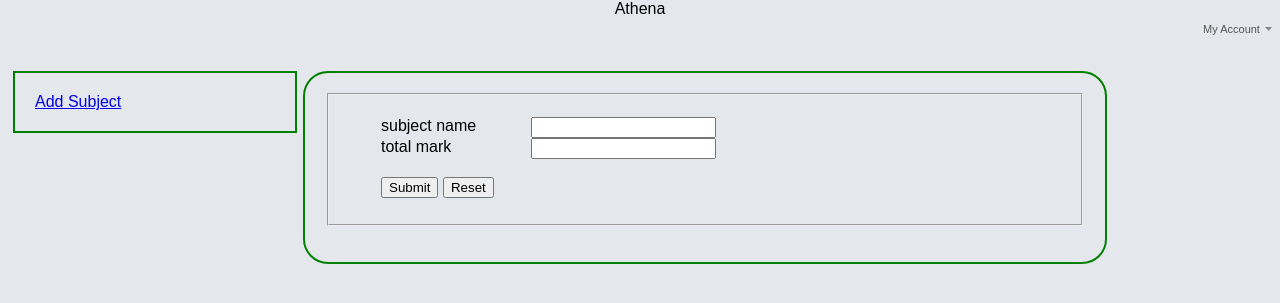
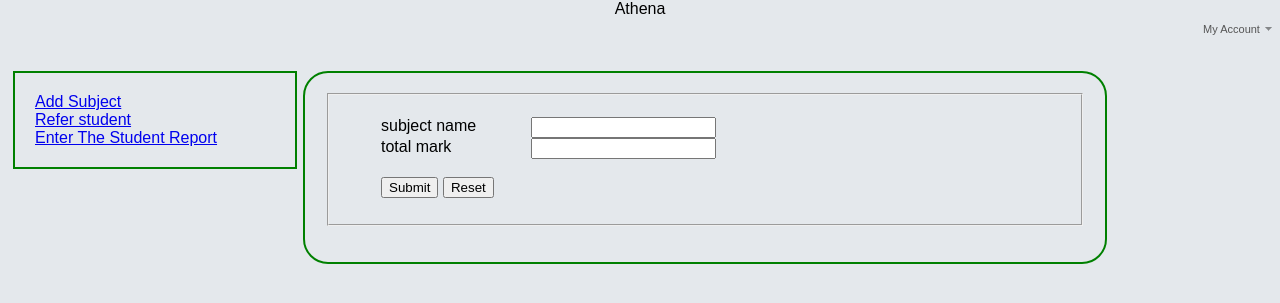
Before and after one commit to Trions/Bhavans, a CodeIgniter app: page /codeigniter/teacher/add_subject in a window 1280 px wide. Shown: the top 303 px of the page. Run offline with CodeIgniter, Linux system fonts and the light colour scheme.

Commit message:
haha 	modified:   application/controllers/coordinator.php 	modified:   application/controllers/teacher.php 	modified:   application/models/model_coordinator.php 	modified:   application/models/model_teacher.php 	modified:   application/views/crdinator/coordinator_sidebar.php 	modified:   application/views/crdinator/list_school.php 	deleted:    application/views/crdinator/list_schooll.php 	modified:   application/views/teacher/add_subject.php 	modified:   application/views/teacher/teacher_sidebar.php

```diff
--- a/application/controllers/teacher.php
+++ b/application/controllers/teacher.php
@@ -15,6 +15,74 @@
 			$this->load->view('teacher/add_student');
 		}
 
+		function add_referral(){
+
+			$this->load->view('teacher/add_referral.php');
+		}
+
+		function add_report(){
+
+			$this->load->view('teacher/add_report.php');
+		}
+
+		function register_referral(){
+
+			$referral_info['student_name']=$this->input->post("name");
+			$referral_info['class']=$this->input->post("class");
+			$referral_info['school']=$this->input->post("school");
+			$referral_info['teacher_id']=$this->input->post("teacher_id");
+			$referral_info['reason_for_referring']=$this->input->post("referrig_reason");
+			$referral_info['fscr']=$this->input->post("fscr");
+			$referral_info['fd']=$this->input->post("fd");
+			$referral_info['cpc']=$this->input->post("cpc");
+			$referral_info['la']=$this->input->post("la");
+			$referral_info['pca']=$this->input->post("pca");
+			$referral_info['wwdo']=$this->input->post("wwdo");
+			$referral_info['cwat']=$this->input->post("cwat");
+			$referral_info['cha']=$this->input->post("cha");
+			$referral_info['sebw']=$this->input->post("sebw");
+			$referral_info['wco']=$this->input->post("wco");
+			$referral_info['tcpp']=$this->input->post("tcpp");
+			$referral_info['tcsp']=$this->input->post("tcsp");
+			$referral_info['roc']=$this->input->post("roc");
+			$referral_info['psc']=$this->input->post("psc");
+			$referral_info['ra']=$this->input->post("ra");
+			$referral_info['bapg']=$this->input->post("bapg");
+			$referral_info['baccar']=$this->input->post("baccar");
+			$referral_info['remarks']=$this->input->post("remarks");
+			$referral_info['academic']=$this->input->post("academic");
+			$referral_info['student_strengths']=$this->input->post("student_strength");
+			$referral_info['view_about_parents']=$this->input->post("view_about_parent");
+
+			$this->load->model('model_teacher');
+			$this->model_teacher->register_referral($referral_info);
+
+		}
+
+		function register_report(){
+
+			$report_info['teach_id']=$this->input->post("teacher_id");
+			$report_info['teach_subject']=$this->input->post("teacher_subject");
+			$report_info['new_stu_name']=$this->input->post("name");
+			$report_info['new_stu_grade']=$this->input->post("grade");
+			$report_info['cls_rm_beha']=$this->input->post("behaviour");
+			$report_info['peer_inte']=$this->input->post("interaction");
+			$report_info['cls_parti']=$this->input->post("participation");
+			$report_info['ablty_to_flw_inst']=$this->input->post("follow");
+			$report_info['attn_nd_concen']=$this->input->post("attcon");
+			$report_info['acd_perfo']=$this->input->post("performance");
+			$report_info['strengths']=$this->input->post("strengths");
+			$report_info['perfo_lst_yr']=$this->input->post("ly_performance");
+			$report_info['ny_rmrks']=$this->input->post("remarks");
+			$insertdate =$this->input->post("date");
+			$ins = date($insertdate);
+			$report_info['date']=$ins;
+
+			$this->load->model('model_teacher');
+			$this->model_teacher->register_report($report_info);
+
+		}
+
 		function register_subject(){
 
 			$teacher_info['subject_name']=$this->input->post("subjectname");
--- a/application/views/crdinator/coordinator_sidebar.php
+++ b/application/views/crdinator/coordinator_sidebar.php
@@ -4,5 +4,6 @@
 			<a href="<?php echo base_url()?>coordinator/add_teacher">Add Teacher</a>
 			<a href="<?php echo base_url()?>coordinator/add_school">Add School</a>
 			<a href="<?php echo base_url()?>coordinator/list_school">List School</a>
+			<a href="<?php echo base_url()?>coordinator/list_ref_students">List Refered Students</a>
 
 		</div>
--- a/application/views/crdinator/list_school.php
+++ b/application/views/crdinator/list_school.php
@@ -15,6 +15,9 @@
 		echo '<h1>' .$q->scl_name. '</h1>';
 		echo '</td>';
 		echo '<td>';
+
+		//echo '<a href="remove_school/'.$q->scl_id.'">Delete</a>';
+		//echo '<a href="remove_school/'.$q->scl_id.'" onclick="returm confirm("Sure?");">Delete</a>';
 		echo anchor('/coordinator/remove_school/'.$q->scl_id,'Delete');
 		echo '</td>';
 		echo '</tr>';
--- a/application/views/teacher/add_subject.php
+++ b/application/views/teacher/add_subject.php
@@ -22,5 +22,7 @@
 </li>
 </ul>
 		</fieldset>
+
+
 	</div>
 </div>
--- a/application/views/teacher/teacher_sidebar.php
+++ b/application/views/teacher/teacher_sidebar.php
@@ -1,4 +1,6 @@
 	<div class="contents">
 		<div class="side_bar">
 			<a href="<?php echo base_url()?>teacher/add_subject">Add Subject</a>
+			<a href="<?php echo base_url()?>teacher/add_referral">Refer student</a>
+			<a href="<?php echo base_url()?>teacher/add_report">Enter The Student Report</a>
 		</div>
```
Also changed, not shown: application/controllers/coordinator.php (+18 -1 lines), application/models/model_coordinator.php (+23 -2 lines), application/models/model_teacher.php (+8 -0 lines), application/views/crdinator/list_schooll.php (deleted, +0 -7 lines). Lines whose indentation alone changed are shown as unchanged.
